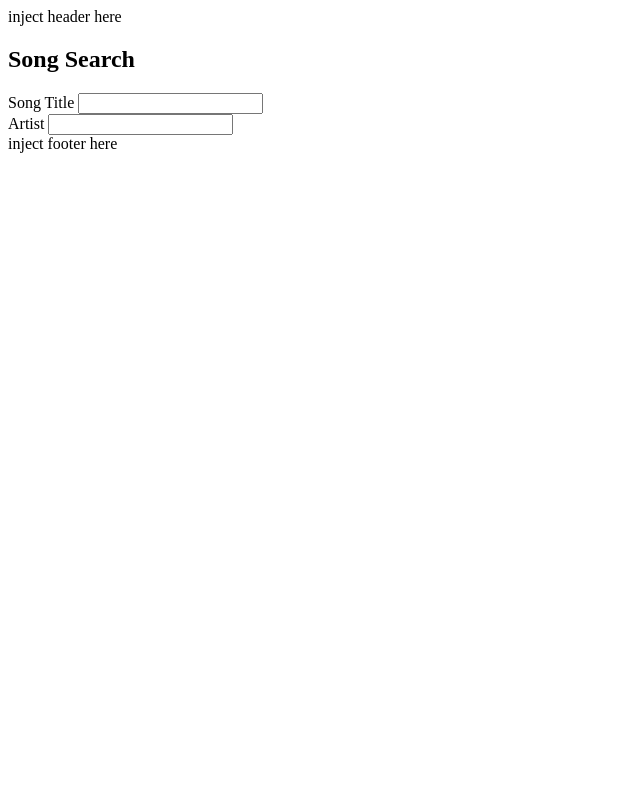
After one commit to Geordous-Huxwell/single-page-songs-app, a PHP site: page /search.php in a window 1280 px wide. The commit adds this page. Shown: the whole page, without its empty margins (0-640 px from the left). Run offline with PHP 8.4, Linux system fonts and the light colour scheme; data comes from the database, SQL or seed files in the repository.

Commit message:
refactor main.php to split html into index file

```diff
--- a/jconl266/main.php
+++ b/jconl266/main.php
@@ -49,47 +49,3 @@ function generateMetrics($metrics) {
   }
 }
 ?>
-<!-- HTML boilerplate from https://www.freecodecamp.org/news/basic-html5-template-boilerplate-code-example/ -->
-<!DOCTYPE html>
-<html lang="en">
-  <head>
-    <meta charset="UTF-8">
-    <meta name="viewport" content="width=device-width, initial-scale=1.0">
-    <meta http-equiv="X-UA-Compatible" content="ie=edge">
-    <title>COMP 3512 Assign1</title>
-    <link rel="stylesheet" href="css/style.css">
-  </head>
-  <body>
-    <!-- TODO: Harshad - make the header element into a function for use on each
-    page, maybe add some styling as well -->
-	<header>COMP 3512 Assign1
-        <h4>Joel Conley, Harshad Krishnaraj</h4>
-    </header>
-    <article>
-        <!-- <h2>Song Info</h2> -->
-        <details>
-          <summary>
-            <span class="title"><?=$title?></span>
-            <span class="artist"><?=$artist?></span>
-          </summary>
-          <ul>
-            <!-- TODO: Harshad - make this list into a function and style the list items-->
-            <li>Year: <?=$year?></li>
-            <li>Length: <?=$duration?></li>
-            <li>Genre: <?=$genre?></li>
-            <li>Type: <?=$artistType?></li>
-          </ul>
-
-        </details>
-        <div class="grid">
-
-          <?php generateMetrics($metrics); ?>
-
-        </div>
-    </article>
-    <!-- TODO: Harshad - refer to the assignment instructions for what content
-    should be in the footer and build a function to generate it so it can be
-    injected into all pages -->
-    <footer>write footer-generating function</footer>
-  </body>
-</html>
--- /dev/null
+++ b/jconl266/search.php
@@ -0,0 +1,27 @@
+<?php
+require_once './main.php';
+
+
+?>
+<body>
+    <header>inject header here</header>
+        <article>
+            <h2 class="search-box">Song Search</h2>
+            <form action="./index.php" method="get"></form>
+            <div class=row>
+                <div class="column">
+                    <label for="title">Song Title</label>
+                    <input type="text" name="title">
+                </div>
+                <div class="column">
+                    <label for="artist">Artist</label>
+                    <input list="artists" name="artist" id="artists">
+                    <datalist id="artists">
+                        <option value="artist1">Artist1
+                        <option value="not an artist">
+                    </datalist>
+                </div>
+            </div>
+        </article>
+    <footer>inject footer here</footer>
+</body>
```
Also changed, not shown: jconl266/index.php (added, +47 -0 lines).
